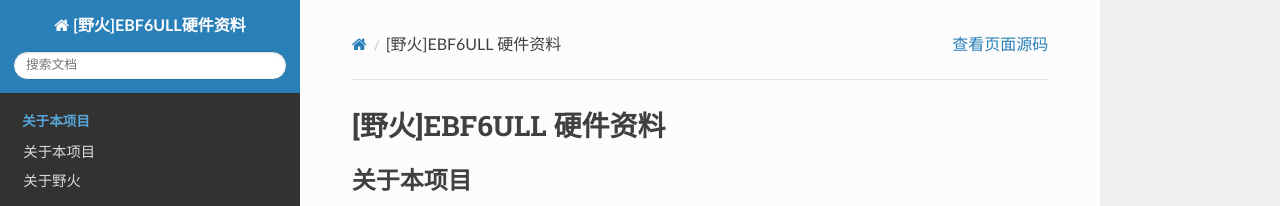
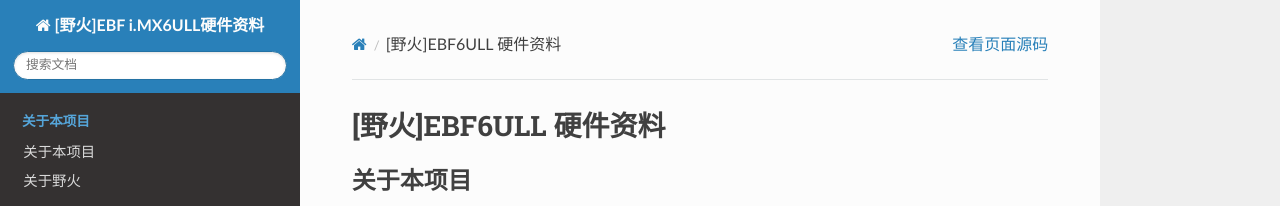
Before and after one commit to Embedfire/ebf_6ull_hardware, a Sphinx documentation site: the page built from documentation/index.rst, in a window 1280 px wide. Shown: the top 206 px of the page. Built offline with Sphinx 7.4.7 and the Read the Docs theme 2.0.0, drawn with Linux system fonts in a browser that asks for light colours; some of the changed lines change nothing that is shown.

```diff
--- a/documentation/conf.py
+++ b/documentation/conf.py
@@ -17,9 +17,9 @@
 
 # -- Project information -----------------------------------------------------
 
-project = '[野火]EBF6ULL硬件资料'
-copyright = '2019, embedfire-野火 www.embedfire.com'
-author = 'embedfire-野火 www.embedfire.com'
+project = u'[野火]EBF i.MX6ULL硬件资料'
+copyright = u'2019, embedfire-野火 www.embedfire.com'
+author = u'embedfire-野火 www.embedfire.com'
 
 
 # -- General configuration ---------------------------------------------------
@@ -64,3 +64,90 @@
 # relative to this directory. They are copied after the builtin static files,
 # so a file named "default.css" will overwrite the builtin "default.css".
 html_static_path = ['_static']
+
+
+# default hightlight languate
+highlight_language = "sh"
+
+
+###########################################################################
+#                        embedfire pdf - configuration                    #
+###########################################################################
+
+project_language = 'zh_CN'
+latex_use_xindy = True
+latex_engine = 'xelatex'
+
+#&&&&&&&&&&&&&&&&&&&&&&&&&&&&&& START &&&&&&&&&&&&&&&&&&&&&&&&&&&&&&&&&&#
+# (源文件, '输出文档名称', u'封面标题', u'作者', '主题')
+# 此处仅修改封面标题即可，与上方 “project = ‘’ ”保持一致,其他参数请勿修改
+latex_documents = [
+    (master_doc, 'output.tex_bak', u'[野火]i.MX Linux开发实战指南',
+     u'EmbedFire\\\野火电子', 'manual'),
+]
+#&&&&&&&&&&&&&&&&&&&&&&&&&&&&&&  END  &&&&&&&&&&&&&&&&&&&&&&&&&&&&&&&&&&#
+
+#****************************** START **********************************#
+#详细修改说明文中有标注，其中%为注释符号，
+#可修改的部分为页面边距、目录深度、章节编号深度
+#页眉的设定为必改项
+latex_elements = {
+    'preamble': r'''
+\def\pageautorefname{page}
+\usepackage{geometry}%用于设置页面上下左右页边距
+%%%%%%%%%%%%%%%%%%%%%%%%%%%%%%% start %%%%%%%%%%%%%%%%%%%%%%%%%%%%%%%%
+    \geometry{left=2cm,right=2cm,top=2.5cm,bottom=4cm}%页边距具体数值
+%%%%%%%%%%%%%%%%%%%%%%%%%%%%%%%% end %%%%%%%%%%%%%%%%%%%%%%%%%%%%%%%%%
+\PassOptionsToPackage{quiet}{xeCJK}
+\PassOptionsToPackage{quiet}{fontspec}
+\usepackage{xeCJK}%设置中文字体
+    \setCJKfamilyfont{hei}{SimHei} %黑体hei
+    \setCJKfamilyfont{sun}{SimSun} %黑体hei
+    \newcommand{\hei}{\CJKfamily{hei}} %黑体(Windows自带simhei.ttf,linux上需要安装字体)
+    \newcommand{\sun}{\CJKfamily{sun}} %黑体(Windows自带simsun.ttf,linux上需要安装字体)
+
+%%%%%%%%%%%%%%%%%%%%%%%%%%%%%%% start %%%%%%%%%%%%%%%%%%%%%%%%%%%%%%%%
+\setcounter{tocdepth}{2} %目录深度
+\setcounter{secnumdepth}{4} %章节编号深度
+%%%%%%%%%%%%%%%%%%%%%%%%%%%%%%%% end %%%%%%%%%%%%%%%%%%%%%%%%%%%%%%%%%
+
+%生成的PDF标签带序号
+%\hypersetup{bookmarksnumbered=true}
+
+\usepackage{titlesec}
+\usepackage{CJKnumb}
+\usepackage{titletoc}
+%修改文档中的章节名使用中文
+\titleformat{\chapter}{\centering\Huge\bfseries}{}{1em} {}
+%修改文档中的章节名前面空出的距离
+\titlespacing{\chapter}{0cm}{0cm}{1em}
+%修改目录的章节名使用中文
+\titlecontents{chapter}[0pt]{\addvspace{1.5pt}\filright\bf}%
+               {\contentspush{\color{TitleColor} }}%
+               {}{\titlerule*[8pt]{.}\contentspage}
+
+%%%%%%%%%%%%%%%%%%%%%%%%%%%%%%% start %%%%%%%%%%%%%%%%%%%%%%%%%%%%%%%%
+%修改页眉设置，页眉分为两种格式
+%一种是教程类：页眉右侧文字部分为标题和副标题
+%另一类是手册类：页眉右侧文字部分只有主标题
+%下面两种配置二选一，不使用的配置用‘%’屏蔽
+%可根据生成的PDF来调整页眉字体，使观感协调
+%字体大小：\tiny \scriptsize \footnotesize \small \normalsize \large \Large \LARGE \huge \Huge
+%字体加粗：\textbf{} 括号内为加粗文本，可直接使用 \upname 的定义
+%*******************************************%
+%\newcommand\upname{野火Linux开发实战指南}
+%\newcommand\downname{基于i.MX 6ULL开发板}
+%\newcommand\fancyheadstyle{\fancyhead[R]{\LARGE \textbf{\upname} \\ \normalsize \downname}}
+%*******************************************%
+\newcommand\upname{野火EBF i.MX6ULL硬件资料}
+\newcommand\fancyheadstyle{\fancyhead[R]{\Large \textbf{\upname}}}
+%*******************************************%
+%%%%%%%%%%%%%%%%%%%%%%%%%%%%%%%% end %%%%%%%%%%%%%%%%%%%%%%%%%%%%%%%%%
+
+\usepackage{graphicx}
+\usepackage[UTF8]{ctex}
+''',
+
+}
+
+#*******************************  END  **********************************#
--- /dev/null
+++ b/documentation/latexbuild.py
@@ -0,0 +1,59 @@
+# -*- coding: utf-8 -*-
+
+
+#***************************************************************#
+#                       需要替换的内容
+#***************************************************************#
+new_str = []
+old_str = []
+
+old_str.append("\\documentclass[letterpaper,10pt,english]{sphinxmanual}\n")
+new_str.append("\\documentclass[12pt,english,oneside,AutoFakeBold]{sphinxmanual}\n")
+#生成的tex文档中需要替换的行，使用list.append方法将需要替换的行内容
+#成对添加到new_str = []和old_str = []
+
+#*******************************end*****************************#
+
+#***************************************************************#
+#                       不生成序号的章节
+#***************************************************************#
+chapter_str = ['关于本项目','关于野火','修订历史','如何参与项目','常见问题','版权说明']
+
+#*******************************end*****************************#
+
+chapter_num = 0
+f = open("_build/latex/output.tex_bak", "r", encoding="utf-8")
+line = f.readline()
+f_new = open("_build/latex/output.tex", "w", encoding="utf-8")
+
+while line:
+    if line in old_str:
+        line_num = old_str.index(line)
+        line = new_str[line_num]
+        print("change line: ",line)
+    else :
+        if line[1:8] == "chapter":
+            if  line[line.find('{')+1:line.find('}')] in chapter_str:
+                print("origin line: ",line)
+                line = line[:line.find('{')] + '*' + line[line.find('{'):] + '\\addcontentsline{toc}{chapter}' + line[line.find('{'):line.find('}')+1] + '\n'
+                print("change line: ",line,'\n')
+                section = 1
+            else:
+                section = 0
+                chapter_num = chapter_num + 1
+                print("origin line: ",line)
+                line =  line[:line.find('{')+1] + '第' + str(chapter_num) + '章 \quad ' + line[line.find('{')+1:]
+                print("change line: ",line,'\n')
+
+        if line[1:8] == "section":
+            if  section == 1:
+                print("origin line: ",line)
+                line = line[:line.find('{')] + '*' + line[line.find('{'):] + '\\addcontentsline{toc}{section}' + line[line.find('{'):line.find('}')+1] + '\n'
+                print("change line: ",line,'\n')
+
+
+    f_new.write(line)
+    line = f.readline()
+
+f.close()
+f_new.close()
--- /dev/null
+++ b/documentation/latexbuild2.py
@@ -0,0 +1,20 @@
+# -*- coding: utf-8 -*-
+
+import datetime, os, sys
+
+name = "EBF i.MX6ULL硬件资料"
+#输出PDF文档 名称格式 type = 1：手册  type = 0：教程
+type = 0
+
+time = datetime.datetime.now().year * 10000 + datetime.datetime.now().month * 100 + datetime.datetime.now().day
+
+
+
+if type == 1:
+    pdfname = '[野火] ' + name + str(time) + '.pdf'
+else:
+    pdfname = '[野火EmbedFire]《' + name + '》—' + str(time) + '.pdf'
+
+print(pdfname)
+
+os.rename('_build/latex/output.pdf', '_build/latex/' + pdfname)
```
Also changed, not shown: .gitlab-ci.yml (added), 3 other files.
